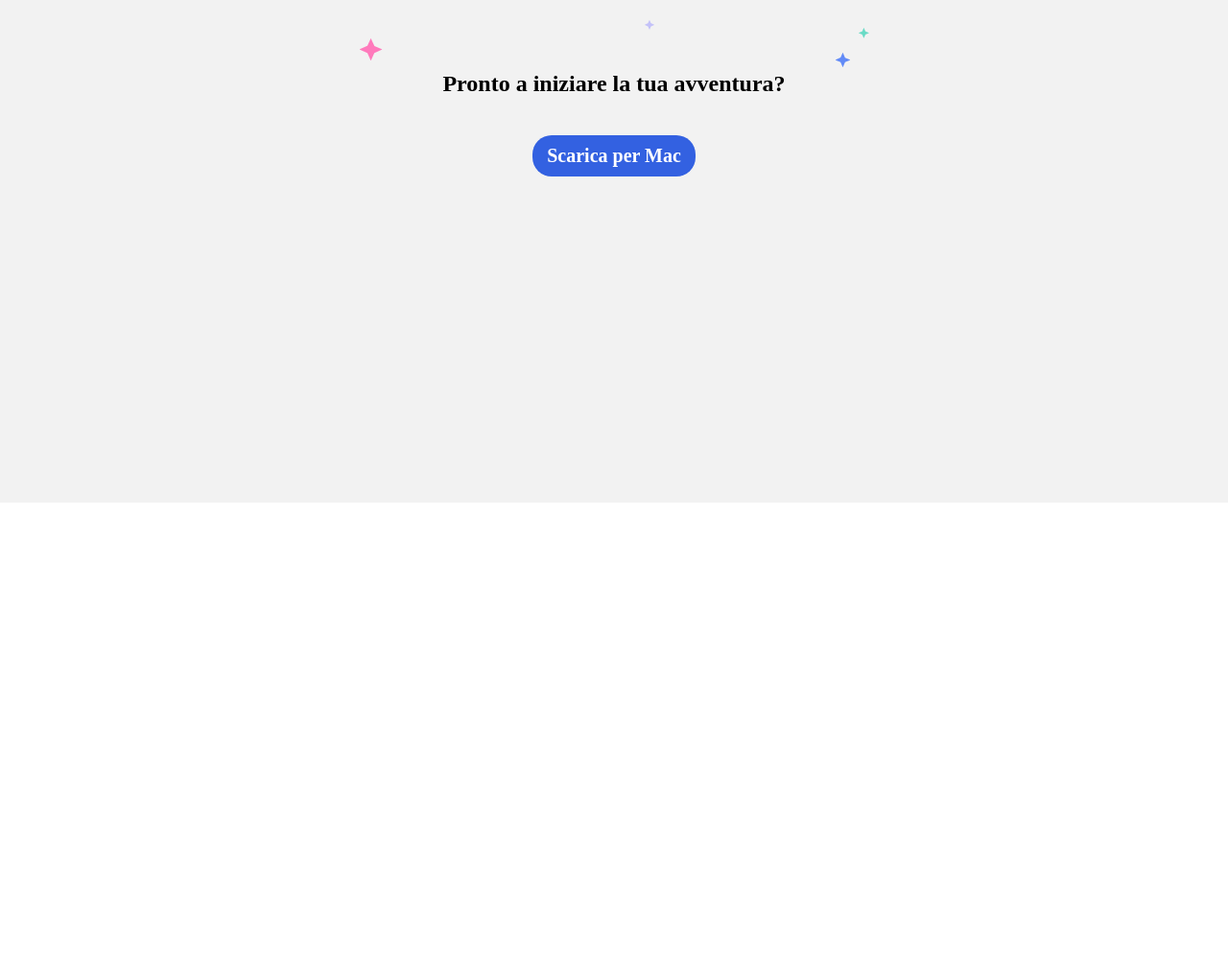
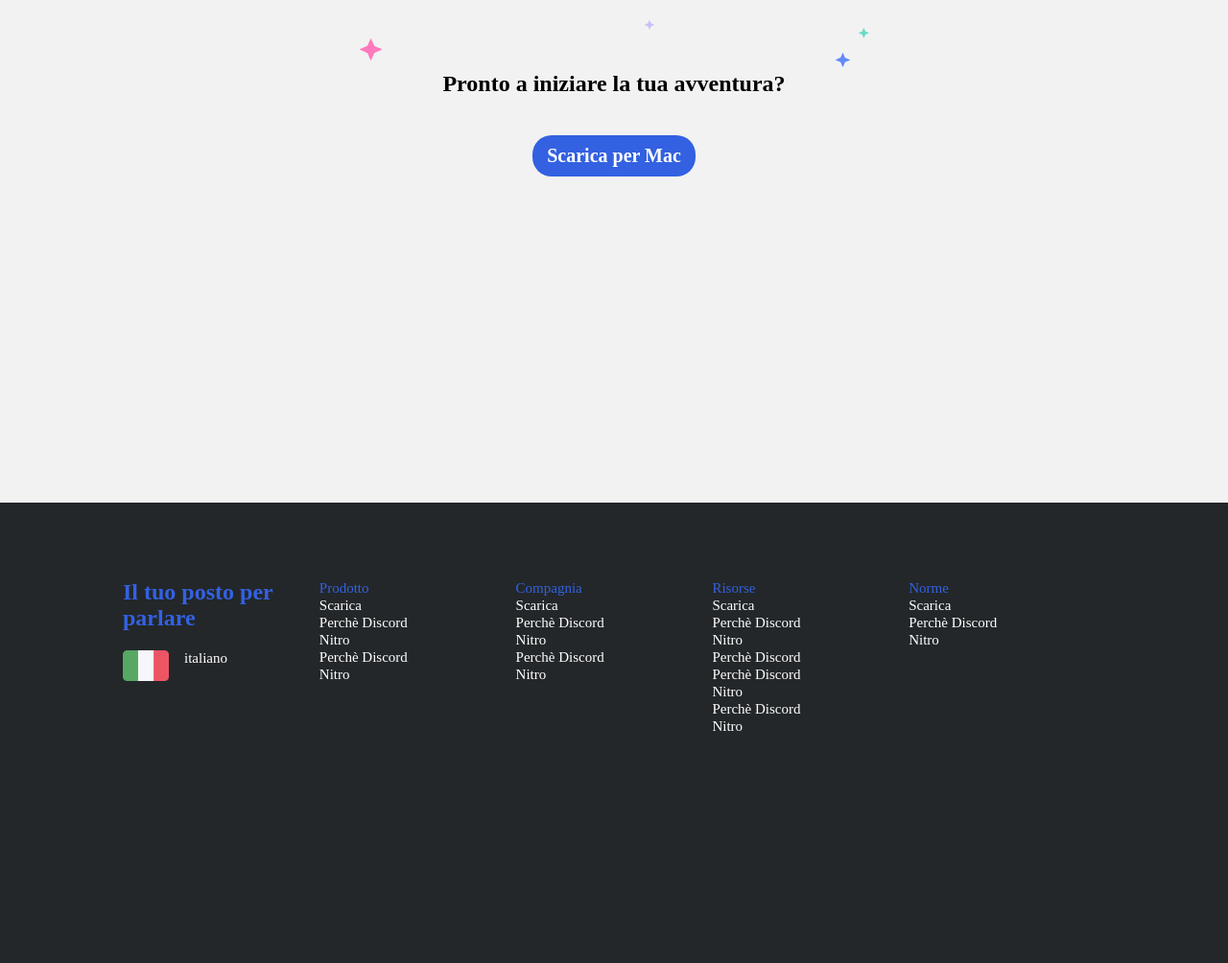
Before and after one commit to Cristian6918/htmlcss-discord, a plain HTML site: page index.html in a window 1280 px wide. Shown: the part 3876-4880 px from the top of the page at 96% size. Before the commit the page ends 4400 px from the top, so only its background shows below. Drawn offline with Linux system fonts and the light colour scheme.

Commit message:
work on footer

```diff
--- a/css/style.css
+++ b/css/style.css
@@ -213,3 +213,53 @@ a:hover{
 .stella .btn-container a.btn:hover{
     opacity: 0.5;
 }
+
+.foot{
+    width: 100%;
+    height: 60vh;
+    padding:10vh 10vw;
+    background-color:hsl(206deg 9% 15%);
+    display:flex;
+    justify-content: space-between;
+}
+
+.row{
+    width:20%;
+    float:left;
+}
+
+.foot ul{
+    padding-inline-start: 0px;
+    list-style-type: none;
+}
+.row li a{
+    font-size:15px;
+}
+
+.row li:first-child a {
+    color: hsl(224deg 74% 54% );
+  }
+  .row li:first-child a:hover {
+    color: white;
+  }
+
+  .row h2{
+      color:hsl(224deg 74% 54% );
+  }
+
+  .italia{
+      width:80%;
+      height:10%;
+      margin-top:20px;
+      display:flex;
+      color:white;
+      font-size: 15px;
+  }
+  .italia p{
+      margin-left:10%;
+
+  }
+  }
+  .italia img{
+     height:100%;
+  }
--- a/index.html
+++ b/index.html
@@ -140,6 +140,71 @@
     <!-- footer -->
     <footer>
 
+        <div class="foot">
+            <div class="row">
+                <h2>Il tuo posto per parlare</h2>
+                <div class="italia"><img src="img/ita.png" alt="">
+                    <p>italiano</p>
+                </div>
+
+            </div>
+            <div class="row">
+                <ul>
+                    <li><a href="">Prodotto</a>
+
+                    <li><a href="">Scarica</a></li>
+                    <li><a href="">Perchè Discord</a></li>
+                    <li><a href="">Nitro</a></li>
+                    <li><a href="">Perchè Discord</a></li>
+                    <li><a href="">Nitro</a></li>
+
+                    </li>
+                </ul>
+            </div>
+            <div class="row">
+                <ul>
+                    <li><a href="">Compagnia</a>
+
+                    <li><a href="">Scarica</a></li>
+                    <li><a href="">Perchè Discord</a></li>
+                    <li><a href="">Nitro</a></li>
+                    <li><a href="">Perchè Discord</a></li>
+                    <li><a href="">Nitro</a></li>
+
+                    </li>
+            </div>
+            <div class="row">
+                <ul>
+                    <li class="titel"><a href="">Risorse</a>
+
+                    <li><a href="">Scarica</a></li>
+                    <li><a href="">Perchè Discord</a></li>
+                    <li><a href="">Nitro</a></li>
+                    <li><a href="">Perchè Discord</a></li>
+                    <li><a href="">Perchè Discord</a></li>
+                    <li><a href="">Nitro</a></li>
+                    <li><a href="">Perchè Discord</a></li>
+                    <li><a href="">Nitro</a></li>
+
+                    </li>
+            </div>
+            <div class="row">
+                <ul>
+                    <li><a href="">Norme</a>
+
+                    <li><a href="">Scarica</a></li>
+                    <li><a href="">Perchè Discord</a></li>
+                    <li><a href="">Nitro</a></li>
+
+
+                    </li>
+            </div>
+
+
+
+
+
+
 
 
     </footer>
```
